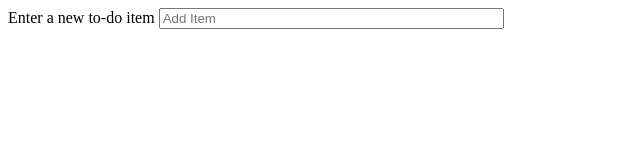
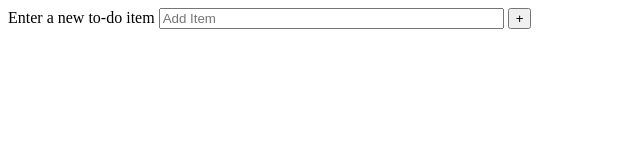
Before and after one commit to dylanawhite92/persistent-sass-todo, a plain HTML site: page index.html in a window 1280 px wide. Shown: the full height of the page, 0-640 px from the left. Drawn offline with Linux system fonts and the light colour scheme.

Commit message:
submit button

```diff
--- a/index.html
+++ b/index.html
@@ -20,6 +20,15 @@
             autocomplete="off"
             placeholder="Add Item"
             tabindex="0" />
+
+          <button
+            id="addItem"
+            class="button"
+            title="Add new item"
+            aria-label="Add new item to list"
+            tabindex="0">
+            +
+          </button>
         </form>
       </section>
     </main>
```
